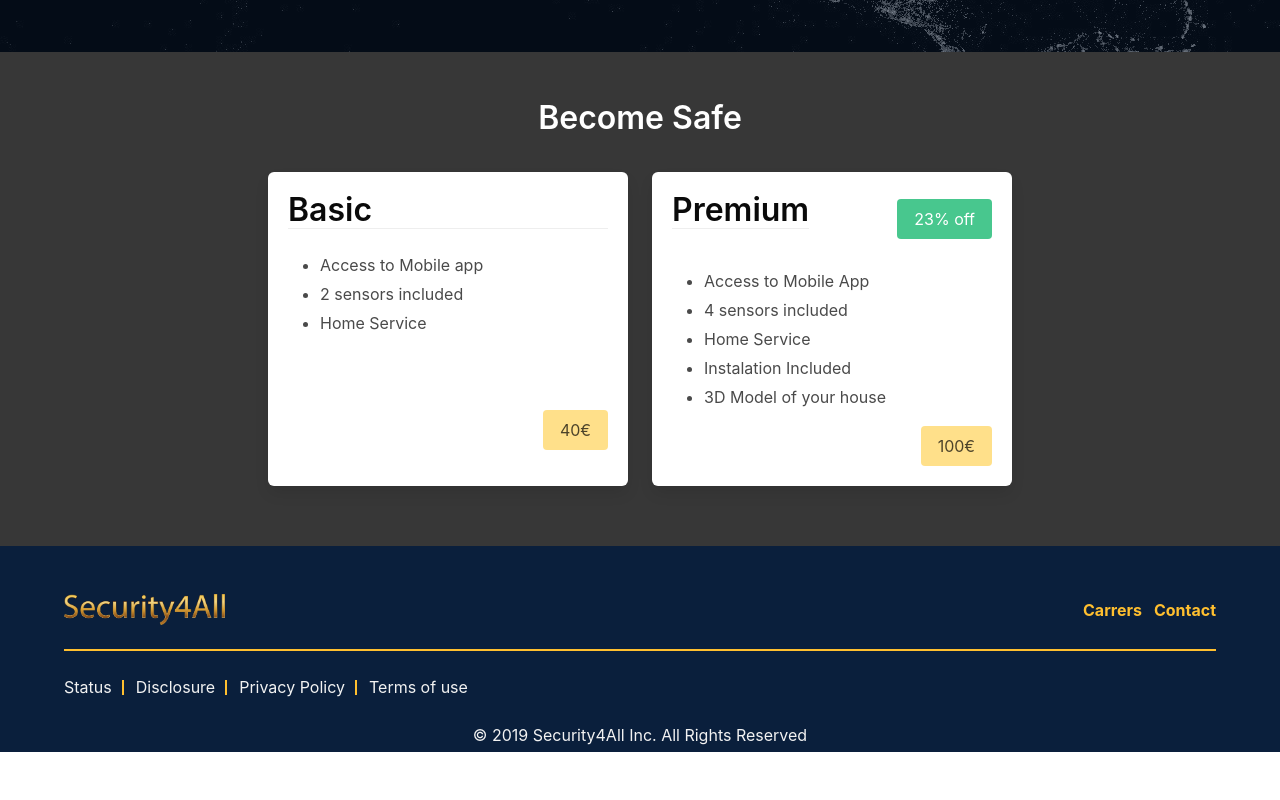
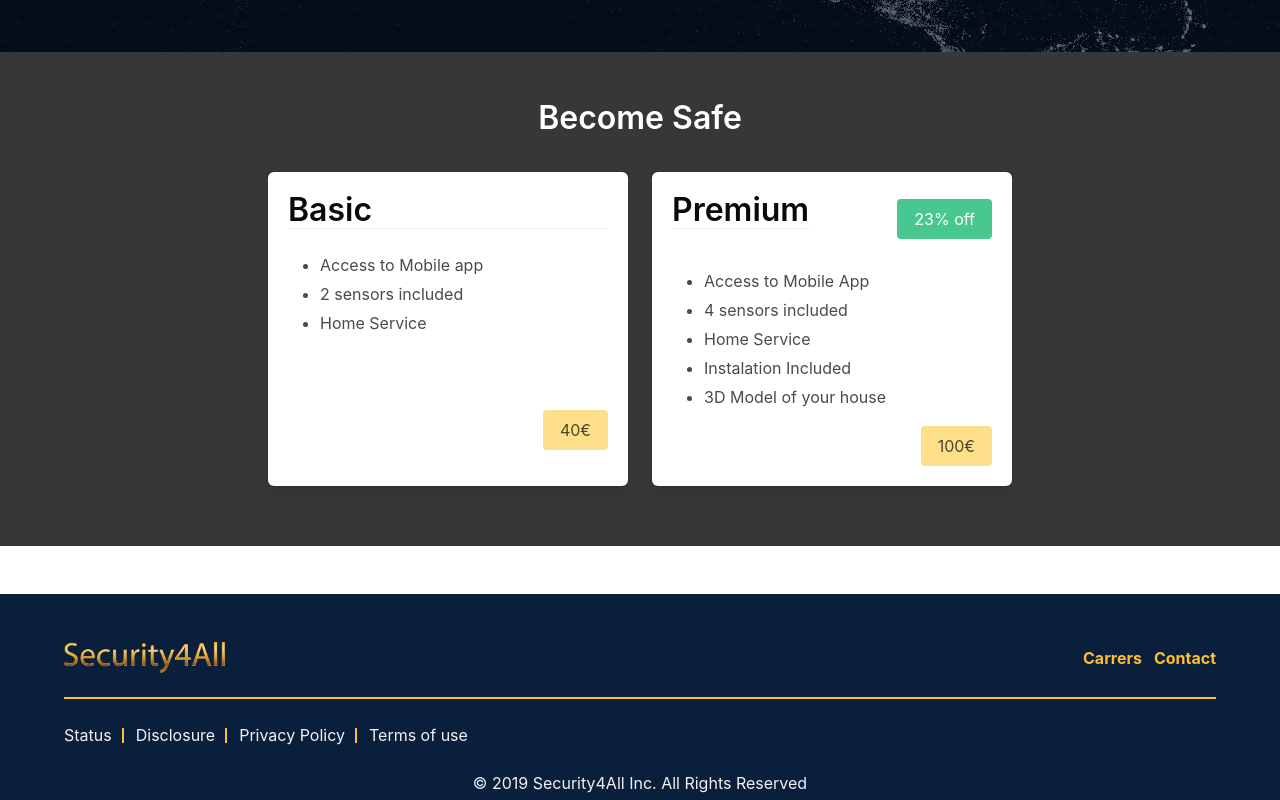
Before and after one commit to Security4All-Home/Frontend-User, a Vue app: page / in a window 1280 px wide. Shown: the part 748-1548 px from the top of the page. Before the commit the page ends 1500 px from the top, so only its background shows below. Built offline with nearby package versions, Linux system fonts and the light colour scheme.

Commit message:
Footer and Navbar Updated

```diff
--- a/src/App.vue
+++ b/src/App.vue
@@ -1,6 +1,6 @@
 <template>
   <div id="app">
-    <NavBar></NavBar>
+    <NavBar v-if="currentRoute!='home'"></NavBar>
 
     <router-view />
 
@@ -10,16 +10,24 @@
 
 <script>
 // Components
-//import NavBar from './components/NavBar'
+import NavBar from './components/Navbar'
 import Footer from './components/Footer'
 
 
 
 export default {
   components: {
-    //NavBar,
+    NavBar,
     Footer
-  }
+  },
+  data() {
+    return {
+      currentRoute: ""
+    }
+  },
+  mounted() {
+    this.currentRoute = this.$router.currentRoute.name
+  },
 };
 </script>
 
--- a/src/components/Achievements.vue
+++ b/src/components/Achievements.vue
@@ -49,10 +49,6 @@
       </div>
     </div>
   </div>
-    <br />
-    <br />
-    <br />
-    <br />
     <br />
     <br />
   </section>
--- a/src/components/Footer.vue
+++ b/src/components/Footer.vue
@@ -1,4 +1,7 @@
 <template>
+  <body>
+  <br>
+  <br>
   <section class="hero isSecondaryBGColor">
     <div class="hero-body" style="padding-bottom:5px !important">
       <div class="container">
@@ -49,4 +52,14 @@
       </div>
     </div>
   </section>
+
+  </body>
 </template>
+<style>
+ section {
+   position: relative;
+   bottom: 0;
+   left:0;
+   width: 100%;
+ }
+</style>
```
